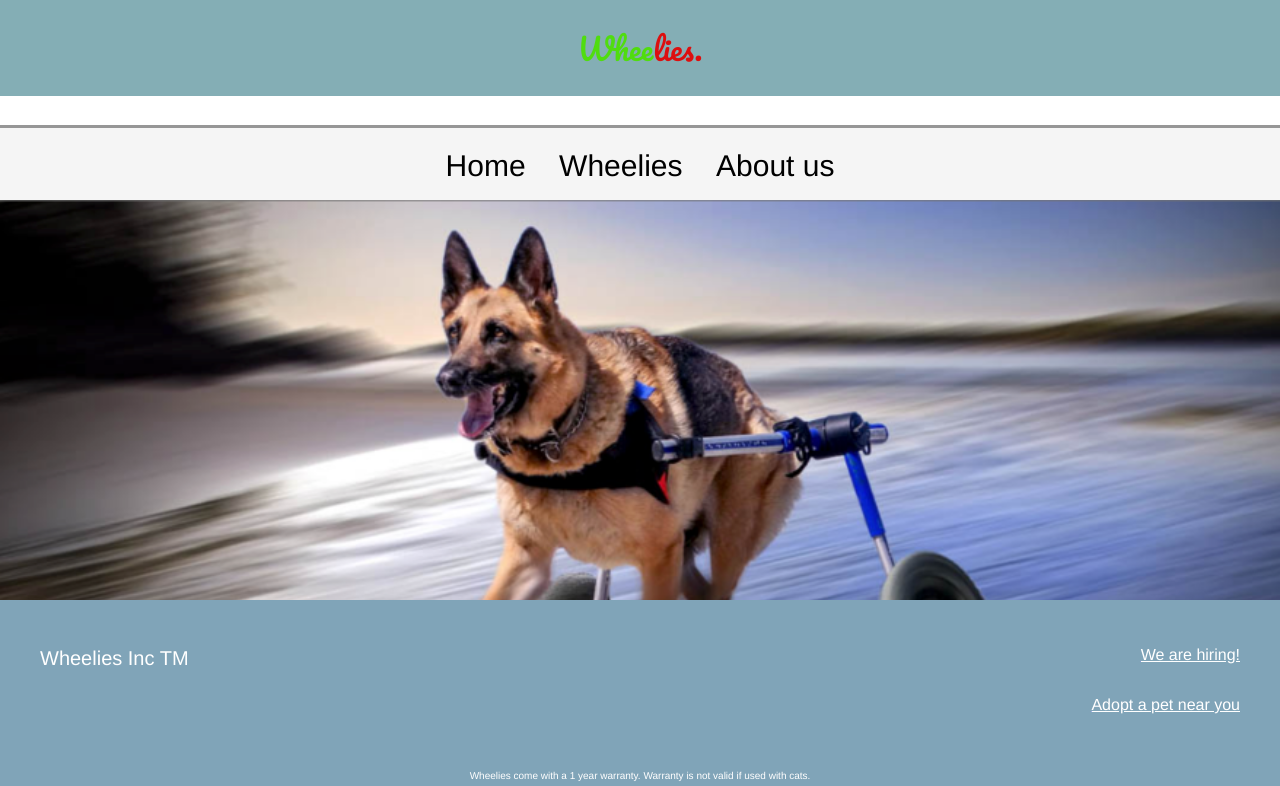
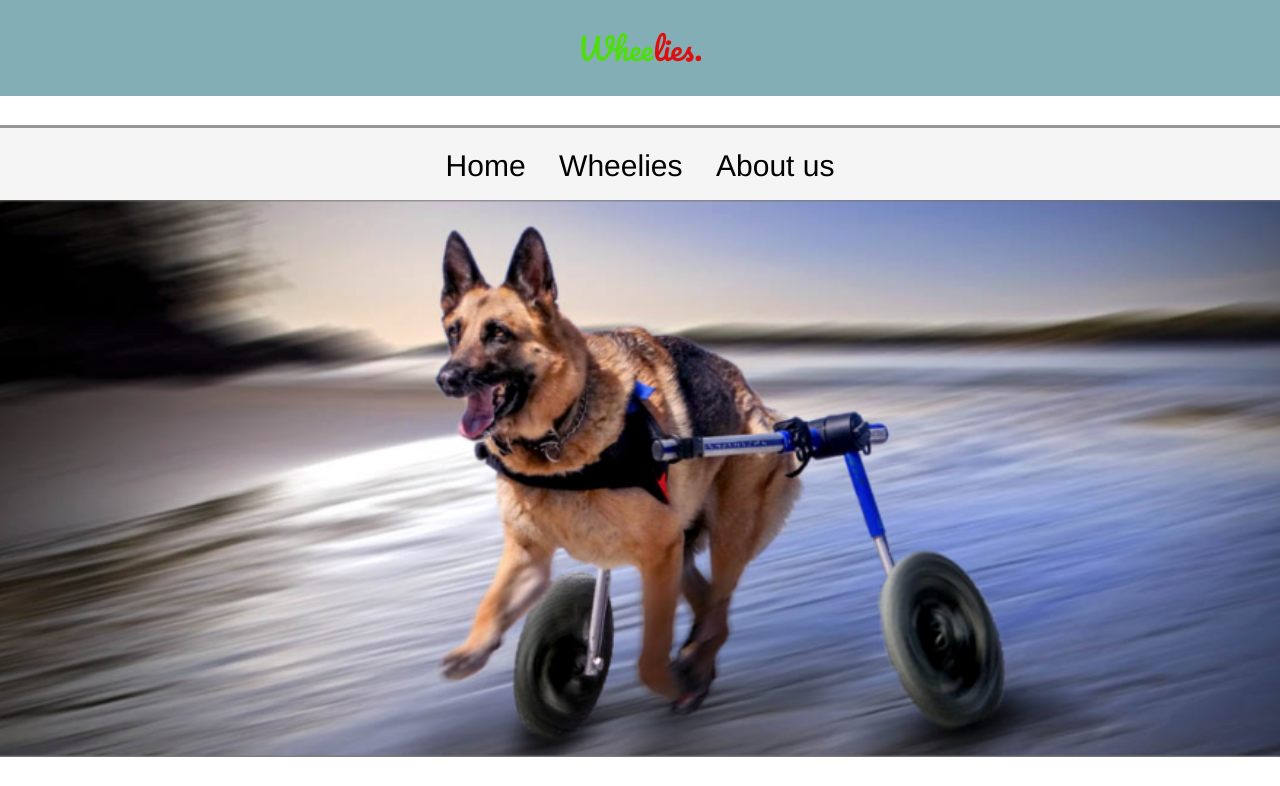
Before and after one commit to AutomateMeJohnny/wheelies, a React (Create React App) app: page / in a window 1280 px wide. Shown: the top 786 px of the page. Built offline with nearby package versions, Linux system fonts and the light colour scheme; the HTML template or start-up script is replaced by a standard one.

Commit message:
fixed margin

```diff
--- a/src/components/Footer/Footer.css
+++ b/src/components/Footer/Footer.css
@@ -5,8 +5,7 @@
   display: flex;
   flex-direction: column;
   color: white;
-  position: absolute;
-  bottom: 0;
+  margin-top: 60px;
   font-family: Helvetica;
 }
 h2 {
```
